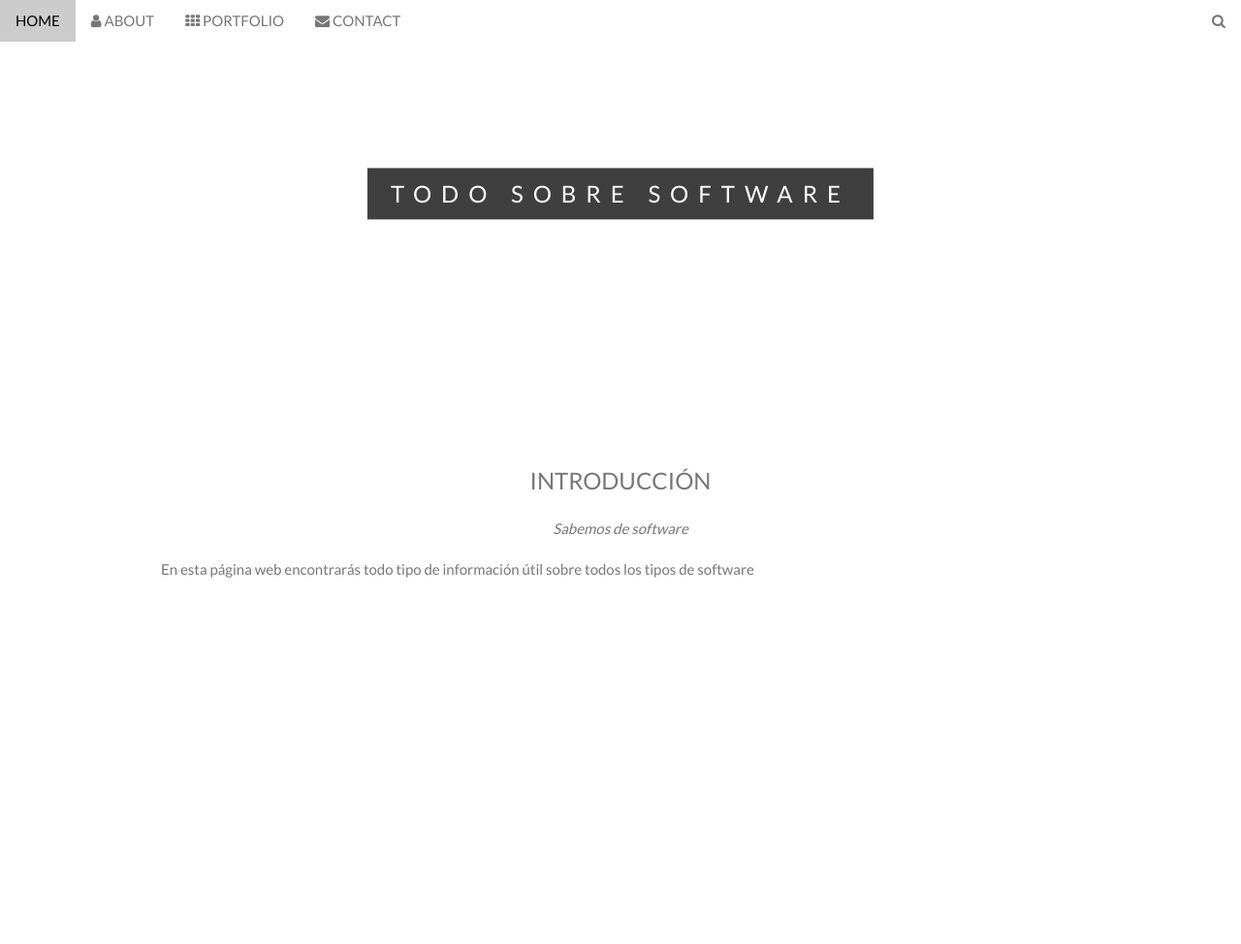
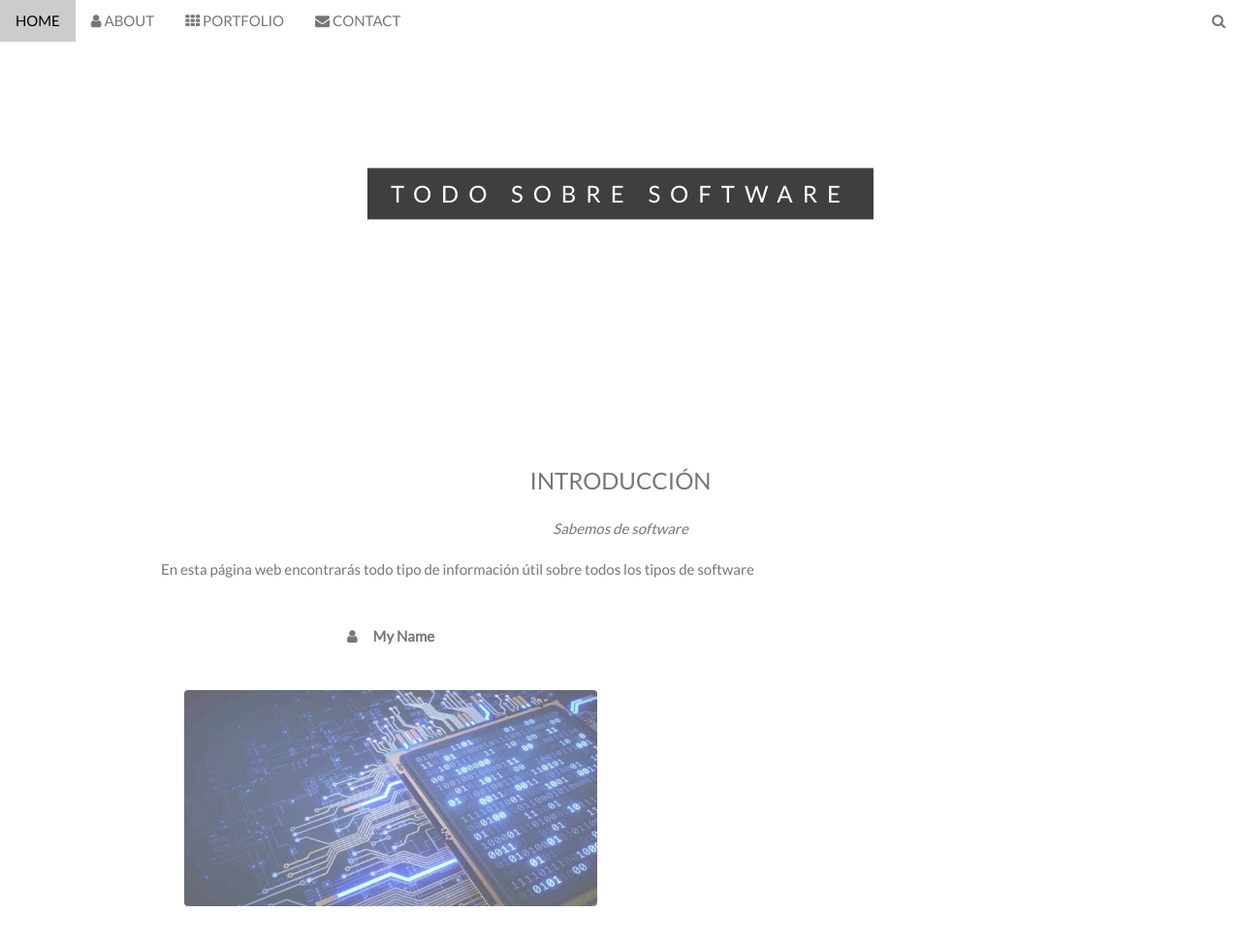
Before and after one commit to todo-sobre-software/todo-sobre-software, a plain HTML site: page index.html in a window 1280 px wide. Shown: the whole page at 97% size. Before the commit the page ends 800 px from the top, so only its background shows below. Drawn offline with nearby package versions, Linux system fonts and the light colour scheme.

Commit message:
Update index.html

```diff
--- a/index.html
+++ b/index.html
@@ -91,3 +91,8 @@ body, html {
   <p class="w3-center"><em>Sabemos de software</em></p>
   <p>En esta página web encontrarás todo tipo de información útil sobre todos los tipos de software</p>
   <div class="w3-row">
+  <div class="w3-row">
+    <div class="w3-col m6 w3-center w3-padding-large">
+      <p><b><i class="fa fa-user w3-margin-right"></i>My Name</b></p><br>
+      <img src="imagenes/diferencias-hardware-software.webp" class="w3-round w3-image w3-opacity w3-hover-opacity-off" alt="Photo of Me" width="500" height="333">
+    </div>
```
